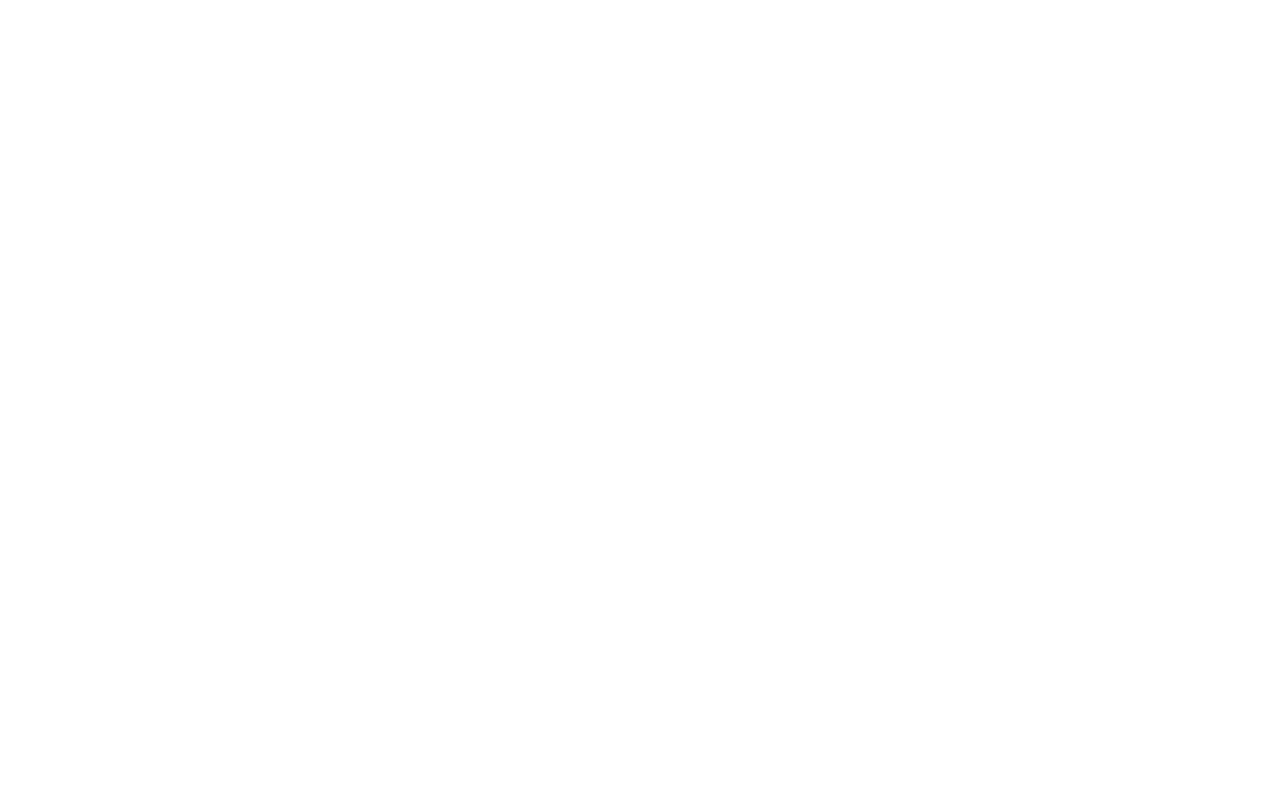
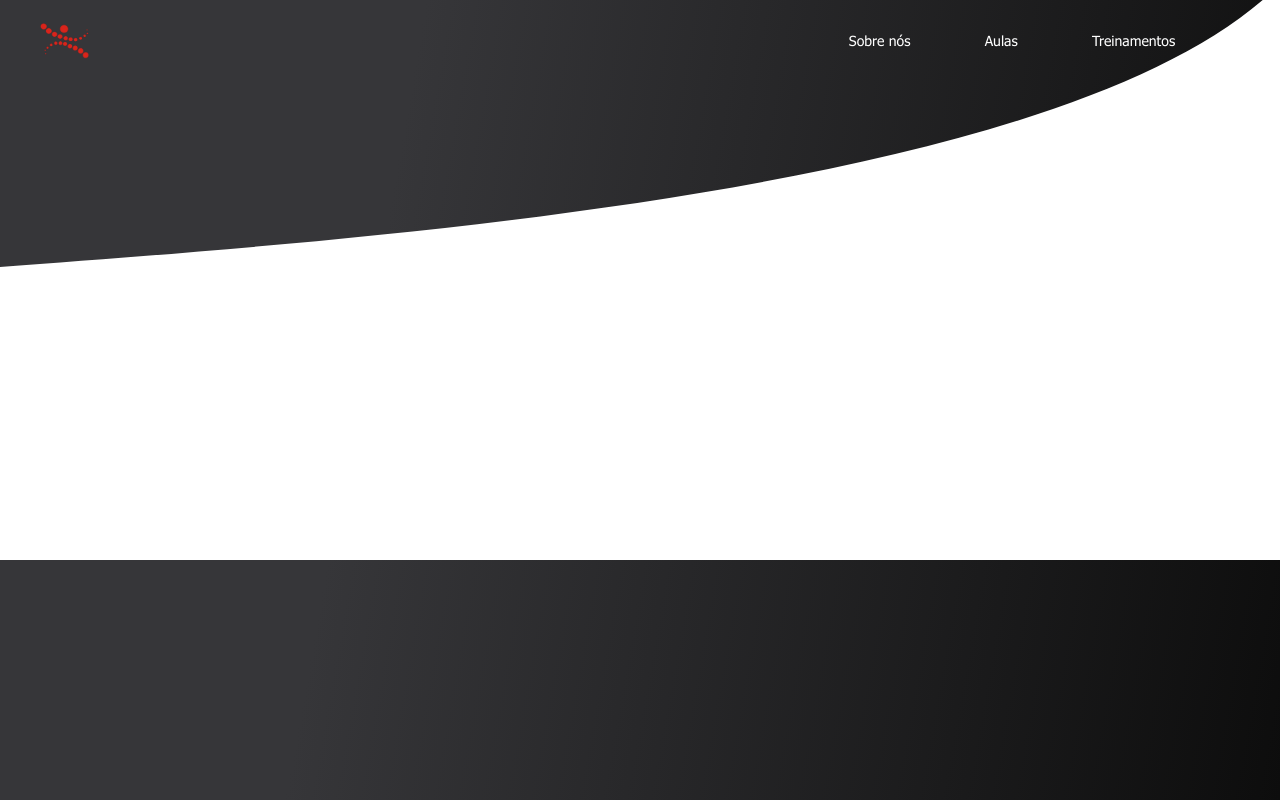
Before and after one commit to ruansilva123/RitmoDaForma_PI, a React (Vite) app in the folder frontend/: page /treinamentos in a window 1280 px wide. Before the commit this address had no page. Built offline with nearby package versions, Linux system fonts and the light colour scheme.

Commit message:
Feat: Adicionando rotas à página de treinamento e iniciando a estilização.

```diff
--- a/frontend/src/App.tsx
+++ b/frontend/src/App.tsx
@@ -1,6 +1,7 @@
 import { BrowserRouter as Router, Routes, Route } from 'react-router-dom';
 import { GlobalStyles } from './styles/GlobalStyles';
 import Home from './pages/Home/Home';
+import Treinamentos from './pages/Treinamentos/Treinamentos';
 
 function App() {
   return (
@@ -9,6 +10,7 @@ function App() {
       <Router>
         <Routes>
           <Route path="/" element={<Home />} />
+          <Route path="/treinamentos" element={<Treinamentos />}/>
         </Routes>
       </Router>
     </>
--- /dev/null
+++ b/frontend/src/containers/Treinamentos/ContainerTop/ContainerTop.tsx
@@ -0,0 +1,17 @@
+import React from 'react';
+import * as S from './ContainerTopStyles';
+import WaveWhite2 from "../../../../public/assets/svg/WaveWhite.svg";
+
+const ContainerTop = () => {
+    return (
+
+        <S.ContainerTop>
+            <S.ImageWaveWhite src={WaveWhite2} alt="" />
+            <S.BackgroundContainerTop>
+            </S.BackgroundContainerTop>
+        </S.ContainerTop>
+
+    )
+};
+
+export default ContainerTop;
--- /dev/null
+++ b/frontend/src/containers/Treinamentos/ContainerTop/ContainerTopStyles.ts
@@ -0,0 +1,25 @@
+import styled from "styled-components";
+import { colors } from "../../../styles/Theme";
+
+
+export const ContainerTop = styled.div`
+
+`
+
+export const ImageWaveWhite = styled.img`
+    position: absolute;
+    bottom: 62vh;
+    right: 0vh;
+    height: 40vh;
+
+`
+
+export const BackgroundContainerTop = styled.div`
+    background-color: white;
+    position: absolute;
+    bottom: 30vh;
+    height: 32vh;
+    width: 100vw;
+
+
+`
--- /dev/null
+++ b/frontend/src/pages/Treinamentos/Treinamentos.tsx
@@ -0,0 +1,17 @@
+import React from 'react';
+import * as S from './TreinamentosStyles';
+import Navbar from '../../components/global/Navbar';
+import ContainerTop from '../../containers/Treinamentos/ContainerTop/ContainerTop';
+
+
+const Treinamentos = () => {
+    return (
+        <S.TreinamentoBackground>
+            <Navbar></Navbar>
+            <ContainerTop></ContainerTop>
+        </S.TreinamentoBackground>
+
+    )
+};
+
+export default Treinamentos;
--- /dev/null
+++ b/frontend/src/pages/Treinamentos/TreinamentosStyles.ts
@@ -0,0 +1,7 @@
+import styled from 'styled-components';
+import { colors } from '../../styles/Theme';
+
+export const TreinamentoBackground = styled.div`
+  background-image: ${colors.gradientDarkGray};
+  height: 100vh;
+`;
```
Also changed, not shown: frontend/public/assets/svg/WaveWhite2.svg (added), frontend/src/components/Treinamentos/Card/CardTreinamentos.tsx (added), frontend/src/components/Treinamentos/Card/CardTreinamentosStyles.ts (added), frontend/src/containers/Treinamentos/ContainerCards/ContainerCards.tsx (added), frontend/src/containers/Treinamentos/ContainerCards/ContainerCardsStyles.ts (added).
